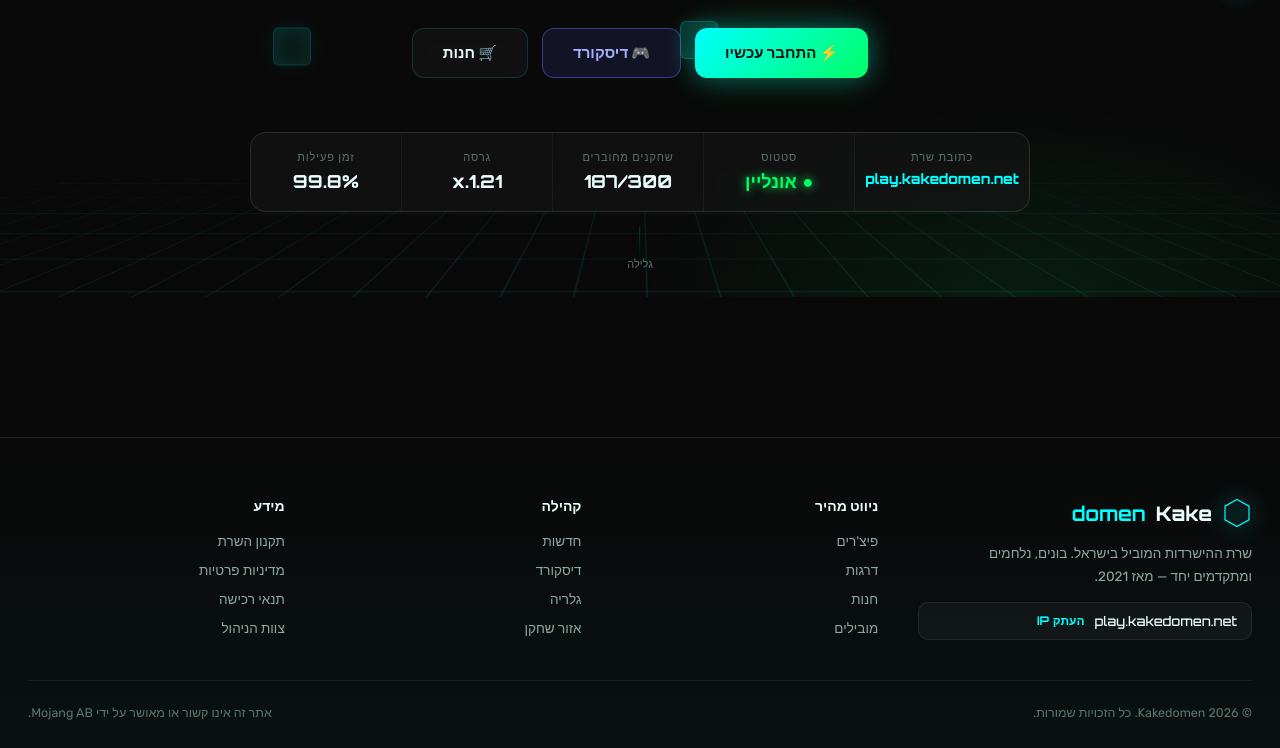
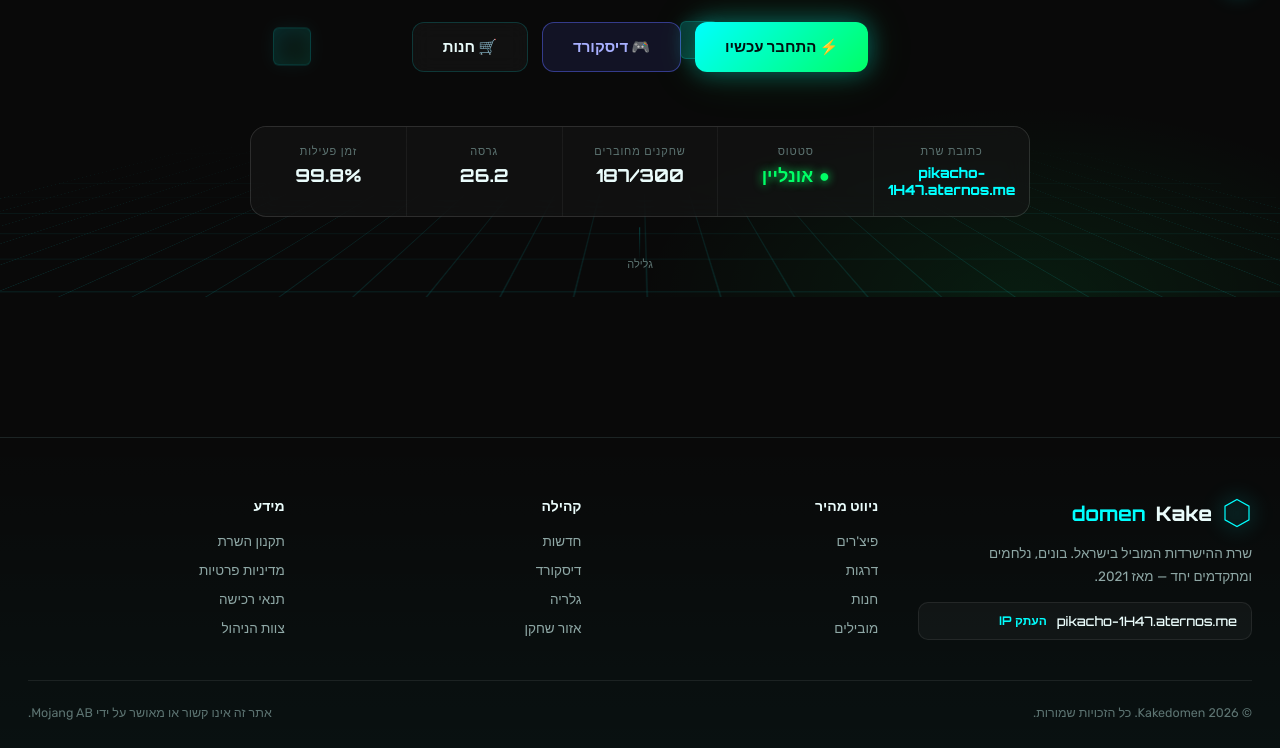
Before and after one commit to tomergg164-ai/play, a plain HTML site: page index.html in a window 1280 px wide. Both pictures are taken after a click on the button "העתק IP". Shown: the part 623-1371 px from the top of the page. Drawn offline with Linux system fonts and the light colour scheme.

Commit message:
Update server IP and version in index.html

```diff
--- a/index.html
+++ b/index.html
@@ -439,10 +439,10 @@ footer{border-top:1px solid var(--border-soft);padding:60px 0 28px;margin-top:80
         <a class="btn btn-ghost" href="#shop" data-target="shop">🛒 חנות</a>
       </div>
       <div class="server-bar reveal">
-        <div class="cell"><div class="lbl">כתובת שרת</div><div class="val ip" onclick="copyIP()">play.kakedomen.net</div></div>
+        <div class="cell"><div class="lbl">כתובת שרת</div><div class="val ip" onclick="copyIP()">pikacho-1H47.aternos.me</div></div>
         <div class="cell"><div class="lbl">סטטוס</div><div class="val online">● אונליין</div></div>
         <div class="cell"><div class="lbl">שחקנים מחוברים</div><div class="val" id="playerCount">0/300</div></div>
-        <div class="cell"><div class="lbl">גרסה</div><div class="val">1.21.x</div></div>
+        <div class="cell"><div class="lbl">גרסה</div><div class="val">26.2</div></div>
         <div class="cell"><div class="lbl">זמן פעילות</div><div class="val">99.8%</div></div>
       </div>
     </div>
@@ -573,7 +573,7 @@ footer{border-top:1px solid var(--border-soft);padding:60px 0 28px;margin-top:80
         </div>
         <p style="color:var(--muted);font-size:13.5px;line-height:1.7;max-width:280px;">שרת ההישרדות המוביל בישראל. בונים, נלחמים ומתקדמים יחד — מאז 2021.</p>
         <div class="footer-ip">
-          <span>play.kakedomen.net</span>
+          <span>pikacho-1H47.aternos.me</span>
           <button onclick="copyIP()">העתק IP</button>
         </div>
       </div>
@@ -655,7 +655,7 @@ const lbData = {
 };
 
 const newsList = [
-  {tag:'עדכון גרסה',title:'עדכון 1.21 פעיל בשרת!',desc:'גרסת השרת עודכנה עם תכנים חדשים, בלוקים ומובים מעולם ה-Overworld המעודכן.',date:'לפני 2 ימים'},
+  {tag:'עדכון גרסה',title:'עדכון 26.2 פעיל בשרת!',desc:'גרסת השרת עודכנה עם תכנים חדשים, בלוקים ומובים מעולם ה-Overworld המעודכן.',date:'לפני 2 ימים'},
   {tag:'אירוע',title:'טורניום PvP סופ"ש זה',desc:'הצטרפו לטורניר ה-PvP החודשי עם פרס ראשון של דרגת VIP+ וחבילת מטבעות.',date:'לפני 4 ימים'},
   {tag:'הודעה',title:'תחזוקה מתוכננת ביום שלישי',desc:'השרת ירד לתחזוקה קצרה לשיפור ביצועים. זמן משוער: 30 דקות.',date:'לפני שבוע'},
 ];
@@ -861,7 +861,7 @@ function toast(msg){
   window._toastTimer=setTimeout(()=>t.classList.remove('show'),2400);
 }
 function copyIP(){
-  const ip='play.kakedomen.net';
+  const ip='pikacho-1H47.aternos.me';
   if(navigator.clipboard){ navigator.clipboard.writeText(ip).catch(()=>{}); }
   toast('כתובת השרת הועתקה: '+ip);
 }
```
